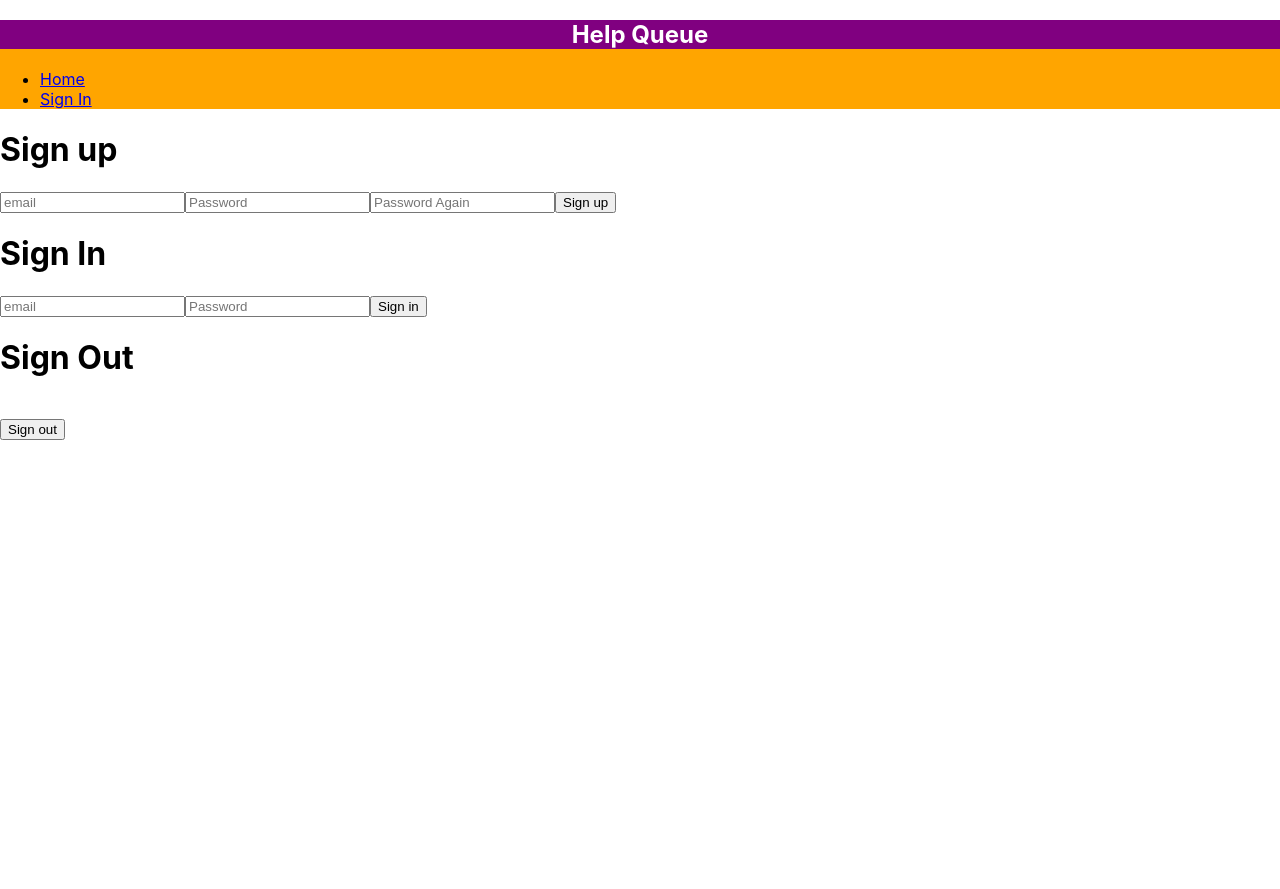
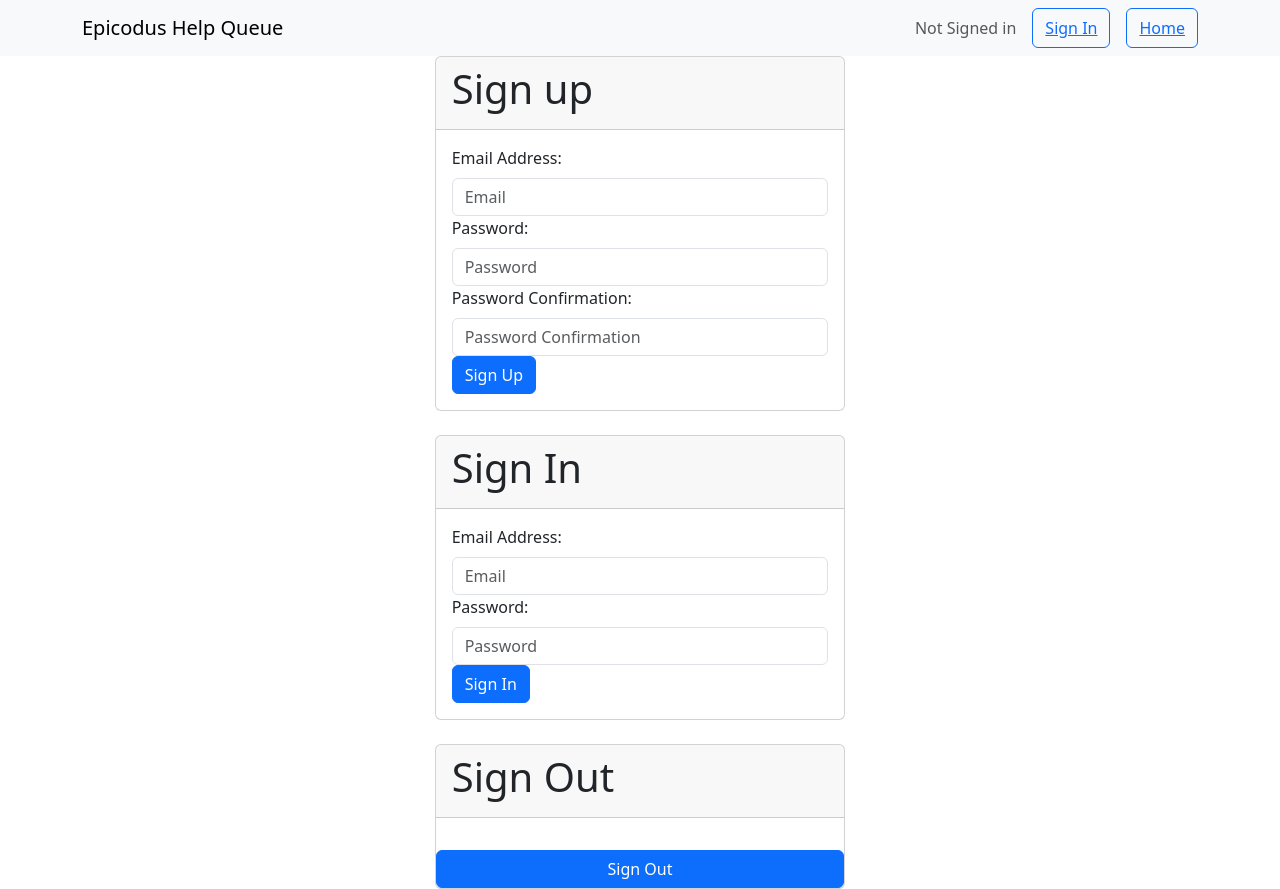
Before and after one commit to MarcusKyung/help-queue-with-hooks, a React (Create React App) app: page /sign-in in a window 1280 px wide. Before the commit the page ends 800 px from the top, so only its background shows below. Built offline with nearby package versions, Linux system fonts and the light colour scheme; no server answers.

Commit message:
add styling

```diff
--- a/package.json
+++ b/package.json
@@ -6,9 +6,11 @@
     "@testing-library/jest-dom": "^5.16.4",
     "@testing-library/react": "^13.3.0",
     "@testing-library/user-event": "^13.5.0",
+    "bootstrap": "^5.3.0",
     "date-fns": "^2.30.0",
     "firebase": "^9.23.0",
     "react": "^18.2.0",
+    "react-bootstrap": "^2.8.0",
     "react-dom": "^18.2.0",
     "react-responsive-carousel": "^3.2.23",
     "react-router-dom": "^6.14.1",
--- a/src/components/Header.js
+++ b/src/components/Header.js
@@ -1,33 +1,37 @@
 import React from "react";
 import { Link } from "react-router-dom"; //provides Link component
-import styled from 'styled-components';
+// import styled from 'styled-components';
+import Button from 'react-bootstrap/Button';
+import Container from 'react-bootstrap/Container';
+import Nav from 'react-bootstrap/Nav';
+import Navbar from 'react-bootstrap/Navbar';
+import { auth } from "../firebase";
 
 
-const HelpQueueHeader = styled.h1`
-  font-size: 24px;
-  text-align: center;
-  color: white;
-  background-color: purple;
-  `;
+// const LinkTo = styled.link`
+//   color: white;
+//   `;
 
-const StyledWrapper = styled.section`
-  background-color: orange;
-  `;
+// const StyledWrapper = styled.section`
+//   `;
 
 
 function Header() {
   return (
-    <StyledWrapper>
-      <HelpQueueHeader>Help Queue</HelpQueueHeader>
-      <ul>
-        <li>
-          <Link to="/">Home</Link>
-        </li>
-        <li>
-          <Link to="/sign-in">Sign In</Link>
-        </li>
-      </ul>
-    </StyledWrapper>
+    <React.Fragment>
+      <Navbar expand="lg" className="bg-body-tertiary">
+        <Container>
+          <Navbar.Brand>Epicodus Help Queue</Navbar.Brand>
+            <Nav className="ms-auto">
+            <Navbar.Text className="ml-3">
+              {auth.currentUser ? (`Currently Signed in: ${auth.currentUser.email}`) : ("Not Signed in")}
+            </Navbar.Text>
+            <Button style={{ marginLeft: "1rem", }} variant="outline-primary"><Link to="/sign-in">{auth.currentUser ? "Sign Out" : "Sign In"}</Link></Button>
+            <Button style={{ marginLeft: "1rem", }} variant="outline-primary"><Link to="/">Home</Link></Button>
+            </Nav>
+        </Container>
+      </Navbar>
+    </React.Fragment>
   );
 }
 
--- a/src/components/ReusableForm.js
+++ b/src/components/ReusableForm.js
@@ -1,23 +1,33 @@
 import React from "react";
 import PropTypes from "prop-types";
+import Form from 'react-bootstrap/Form';
+import Button from 'react-bootstrap/Button';
+import Card from 'react-bootstrap/Card';
+import Row from 'react-bootstrap/Row';
+import Col from 'react-bootstrap/Col';
 
 function ReusableForm(props) {
   return (
     <React.Fragment>
-      <form onSubmit={props.formSubmissionHandler}>
-        <input
-          type='text'
-          name='names'
-          placeholder='Pair Names' />
-        <input
-          type='text'
-          name='location'
-          placeholder='Location' />
-        <textarea
-          name='issue'
-          placeholder='Describe your issue.' />
-        <button type='submit'>{props.buttonText}</button>
-      </form>
+      <Row>
+        <Col />
+        <Col>
+          <Card>
+            <Card.Header><h1>Ticket Submission Form:</h1></Card.Header>
+            <Card.Body>
+              <Form onSubmit={props.formSubmissionHandler}>
+                <Form.Group>
+                  <Form.Control type='text' name='names' placeholder='Student Name(s)' />
+                  <Form.Control type='text' name='location' placeholder='Location' />
+                  <Form.Control type='textarea' name='issue' placeholder='Describe your issue.' />
+                  <Button type='submit'>{props.buttonText}</Button>
+                </Form.Group>
+              </Form>
+            </Card.Body>
+          </Card>
+        </Col>
+        <Col />
+      </Row>
     </React.Fragment>
   );
 }
--- a/src/components/SignIn.js
+++ b/src/components/SignIn.js
@@ -1,10 +1,11 @@
 import React, { useState } from "react";
 import { auth } from "./../firebase.js";
-import {
-  createUserWithEmailAndPassword,
-  signInWithEmailAndPassword,
-  signOut,
-} from "firebase/auth";
+import { createUserWithEmailAndPassword, signInWithEmailAndPassword, signOut, } from "firebase/auth";
+import Card from 'react-bootstrap/Card';
+import Row from 'react-bootstrap/Row';
+import Col from 'react-bootstrap/Col';
+import Button from 'react-bootstrap/Button';
+import Form from "react-bootstrap/Form";
 
 function SignIn() {
   const [signUpSuccess, setSignUpSuccess] = useState(null);
@@ -60,29 +61,53 @@ function SignIn() {
 
   return (
     <React.Fragment>
-      <React.Fragment>
-        <h1>Sign up</h1>
-        {signUpSuccess}
-        <form onSubmit={doSignUp}>
-          <input type="text" name="email" placeholder="email" />
-          <input type="password" name="password" placeholder="Password" />
-          <input type="password" name="confirmPassword" placeholder="Password Again" />
-          <button type="submit">Sign up</button>
-        </form>
-
-        <h1>Sign In</h1>
-        {signInSuccess}
-        <form onSubmit={doSignIn}>
-          <input type="text" name="signinEmail" placeholder="email" />
-          <input type="password" name="signinPassword" placeholder="Password" />
-          <button type="submit">Sign in</button>
-        </form>
-
-        <h1>Sign Out</h1>
-        {signOutSuccess}
-        <br />
-        <button onClick={doSignOut}>Sign out</button>
-      </React.Fragment>
+      <Row>
+        <Col />
+        <Col>
+          <Card>
+            <Card.Header><h1>Sign up</h1></Card.Header>
+            <Card.Body>
+              {signUpSuccess}
+              <Form onSubmit={doSignUp}>
+                <Form.Group>
+                  <Form.Label>Email Address:</Form.Label>
+                  <Form.Control type="text" name="email" placeholder="Email" />
+                  <Form.Label>Password:</Form.Label>
+                  <Form.Control type="password" name="password" placeholder="Password" />
+                  <Form.Label>Password Confirmation:</Form.Label>
+                  <Form.Control type="password" name="confirmPassword" placeholder="Password Confirmation" />
+                </Form.Group>
+                <Button variant="primary" type="submit" block>Sign Up</Button>
+              </Form>
+            </Card.Body>
+          </Card>
+          <br />
+          <Card>
+            <Card.Header><h1>Sign In</h1></Card.Header>
+            <Card.Body>
+              {signInSuccess}
+              <Form onSubmit={doSignIn}>
+                <Form.Group>
+                  <Form.Label>Email Address:</Form.Label>
+                  <Form.Control type="text" name="signinEmail" placeholder="Email" />
+                  <Form.Label>Password:</Form.Label>
+                  <Form.Control type="password" name="signinPassword" placeholder="Password" />
+                  <Button variant="primary" type="submit" block>Sign In</Button>
+                </Form.Group>
+              </Form>
+            </Card.Body>
+          </Card>
+          <br />
+          <Card>
+            <Card.Header><h1>Sign Out</h1></Card.Header>
+            <Card.Body>
+              {signOutSuccess}
+            </Card.Body>
+            <Button variant="primary" onClick={doSignOut}>Sign Out</Button>
+          </Card>
+        </Col>
+        <Col />
+      </Row>
     </React.Fragment>
   );
 }
--- a/src/components/Ticket.js
+++ b/src/components/Ticket.js
@@ -12,6 +12,7 @@ function Ticket(props){
           <p><em>{props.formattedWaitTime}</em></p>
           <hr/>
         </div>
+        <br/>
     </React.Fragment>
   );
 }
--- a/src/components/TicketControl.js
+++ b/src/components/TicketControl.js
@@ -6,6 +6,11 @@ import TicketDetail from "./TicketDetail";
 import { db, auth } from "./../firebase.js";
 import { collection, addDoc, doc, updateDoc, onSnapshot, deleteDoc, query, where, orderBy } from "firebase/firestore"; //Import Firestore helper functions
 import { formatDistanceToNow } from 'date-fns';
+import { Button } from "react-bootstrap";
+import Row from 'react-bootstrap/Row';
+import Col from 'react-bootstrap/Col';
+import Card from 'react-bootstrap/Card';
+import ButtonGroup from 'react-bootstrap/ButtonGroup';
 
 
 function TicketControl() {
@@ -140,7 +145,13 @@ function TicketControl() {
   if (auth.currentUser == null) {
     return (
       <React.Fragment>
-        <h1>You must be signed in to access the queue.</h1>
+        <Row>
+          <Col />
+          <Col>
+            <h1 style={{ color: "red" , marginTop: "1em"}}>You must be signed in to access the queue!</h1>
+          </Col>
+          <Col />
+        </Row>
       </React.Fragment>
     );
   } else if (auth.currentUser != null) {
@@ -184,8 +195,9 @@ function TicketControl() {
     return (
       <React.Fragment>
         {currentlyVisibleState}
-        {error ? null : <button onClick={handleClick}>{buttonText}</button>}
-        <p>Signed in as: {auth.currentUser.email}</p>
+        <ButtonGroup>
+          {error ? null : <Button variant="primary" onClick={handleClick}>{buttonText}</Button>}
+        </ButtonGroup>
       </React.Fragment>
     );
   }
--- a/src/components/TicketDetail.js
+++ b/src/components/TicketDetail.js
@@ -1,17 +1,32 @@
 import React from "react";
 import PropTypes from "prop-types";
+import Card from 'react-bootstrap/Card';
+import Row from 'react-bootstrap/Row';
+import Col from 'react-bootstrap/Col';
+import Button from 'react-bootstrap/Button';
 
 function TicketDetail(props){
   const { ticket, onClickingDelete, onClickingEdit } = props;
 
   return (
     <React.Fragment>
-      <h1>Ticket Detail</h1>
-      <h3>{ticket.location} - {ticket.names}</h3>
-      <p><em>{ticket.issue}</em></p>
-      <button onClick={onClickingEdit}>Update Ticket</button>
-      <button onClick={()=> onClickingDelete(ticket.id)}>Close Ticket</button>
-      <hr/>
+      <Row>
+        <Col />
+        <Col>
+          <Card>
+            <Card.Header><h1 style={{ textDecoration: "underline" }}>Ticket Detail</h1></Card.Header>
+            <Card.Body>
+              <h5>Ticket Name/Location: <em>{ticket.names} - {ticket.location}</em></h5>
+              <p>Issue Description: <em>{ticket.issue}</em></p>
+              <div className="d-grid gap-2">
+                <Button onClick={onClickingEdit} variant="primary" size="lg" block>Update Ticket</Button>
+                <Button onClick={() => onClickingDelete(ticket.id)} variant="danger" size="lg" block>Close Ticket</Button>
+              </div>
+            </Card.Body>
+          </Card>
+        </Col>
+        <Col />
+      </Row>
     </React.Fragment>
   );
 }
--- a/src/index.js
+++ b/src/index.js
@@ -2,6 +2,8 @@ import React from 'react';
 import ReactDOM from 'react-dom/client';
 import './index.css';
 import App from './components/App';
+import 'bootstrap/dist/css/bootstrap.min.css';
+
 
 const root = ReactDOM.createRoot(document.getElementById('root'));
 root.render(
```
Also changed, not shown: 1 other file (tests, documents, lock files or other folders). Lines whose indentation alone changed are shown as unchanged.
